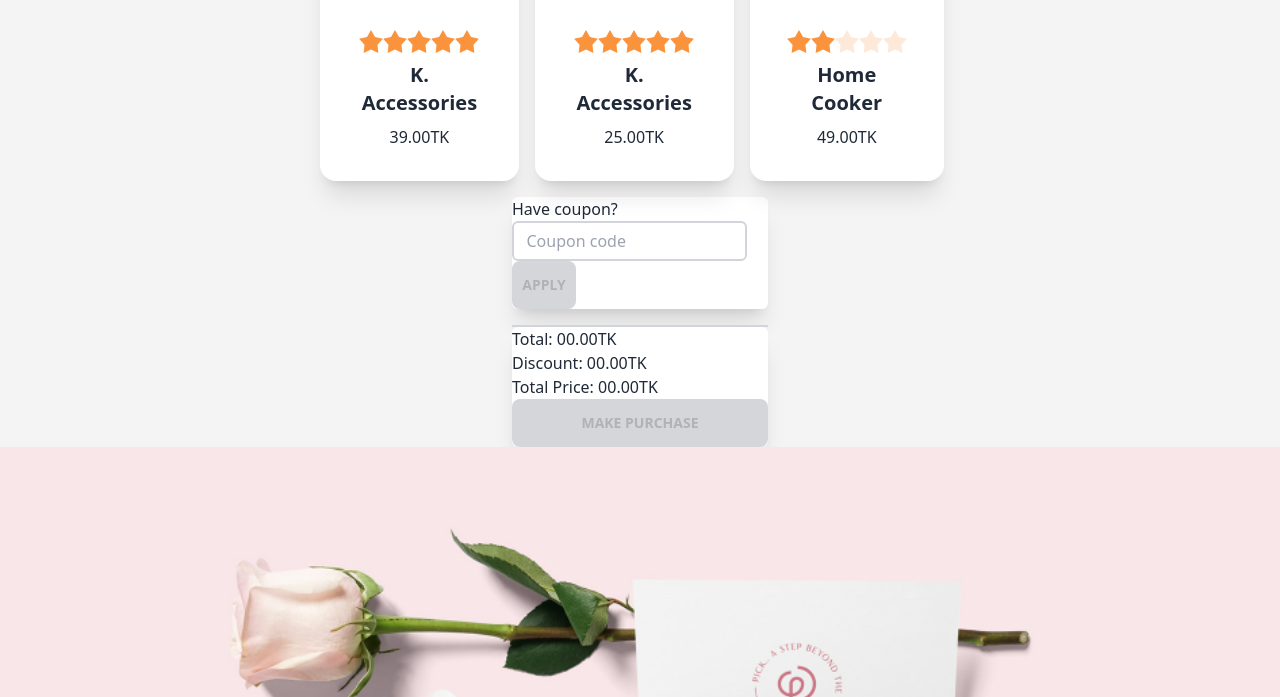
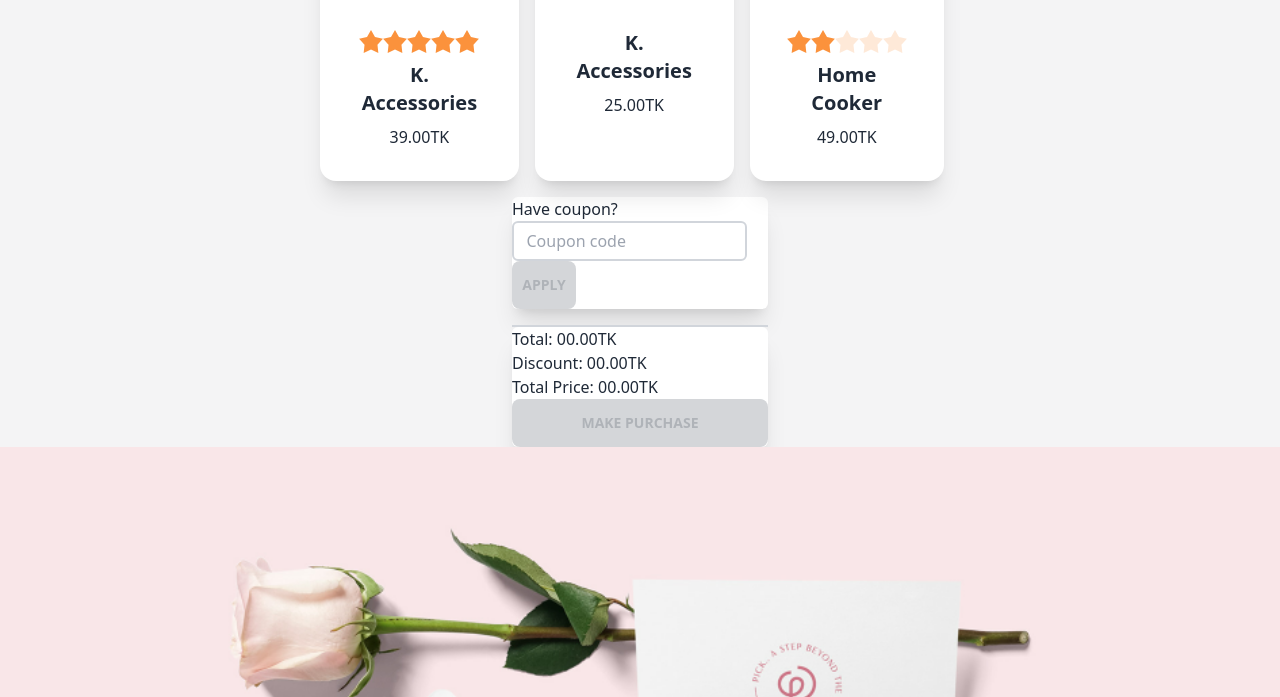
Before and after one commit to RayyanWebDev/flower-shop, a plain HTML site: page index.html in a window 1280 px wide. Shown: the part 1043-1740 px from the top of the page. Drawn offline with nearby package versions, Linux system fonts and the light colour scheme.

Commit message:
removed background

```diff
--- a/index.html
+++ b/index.html
@@ -184,34 +184,6 @@
                 />
               </figure>
               <div class="card-body items-center text-center">
-                <div class="rating">
-                  <input
-                    type="radio"
-                    name="rating-2"
-                    class="mask mask-star-2 bg-orange-400"
-                  />
-                  <input
-                    type="radio"
-                    name="rating-2"
-                    class="mask mask-star-2 bg-orange-400"
-                    checked
-                  />
-                  <input
-                    type="radio"
-                    name="rating-2"
-                    class="mask mask-star-2 bg-orange-400"
-                  />
-                  <input
-                    type="radio"
-                    name="rating-2"
-                    class="mask mask-star-2 bg-orange-400"
-                  />
-                  <input
-                    type="radio"
-                    name="rating-2"
-                    class="mask mask-star-2 bg-orange-400"
-                  />
-                </div>
                 <h2 class="card-title">K. Accessories</h2>
                 <div class="card-actions">
                   <p><span>25.00</span>TK</p>
@@ -364,7 +336,7 @@
         </div>
       </div>
 
-      <section class="mx-auto max-w-md mb-16 border-2 border-gray-300">
+      <section class="mx-auto max-w-md mb-16">
         <h1 class="font-bold mt-4 mb-4">Our Featured Flowers</h1>
         <p>
           It is a long established fact that a reader will be distracted by the
```
